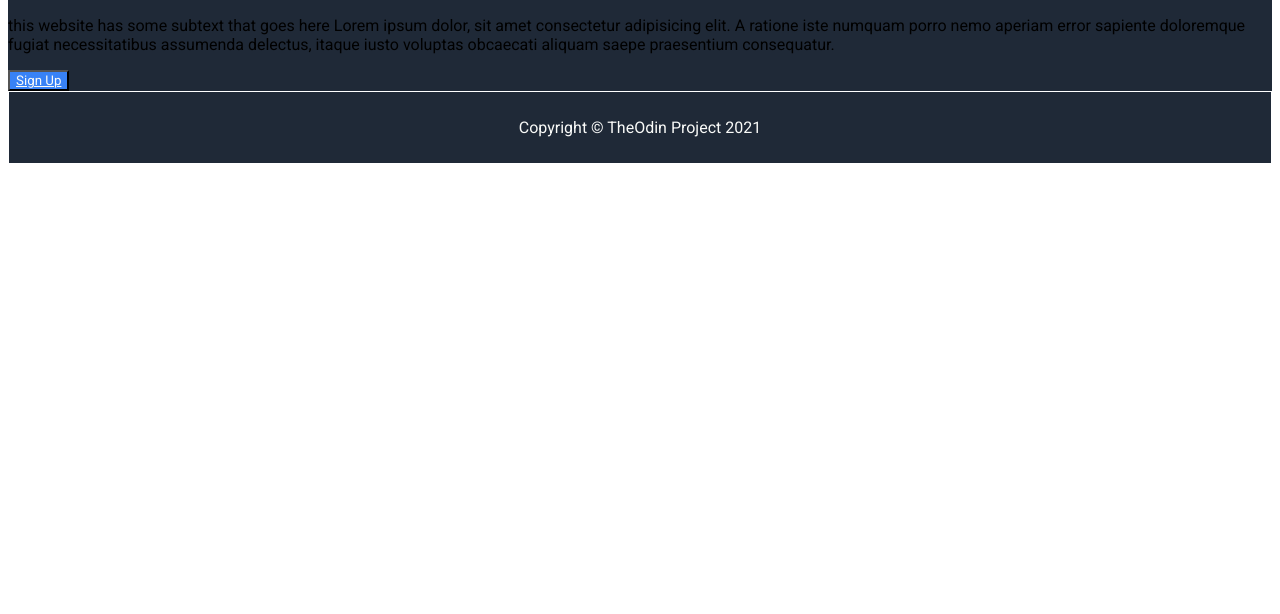
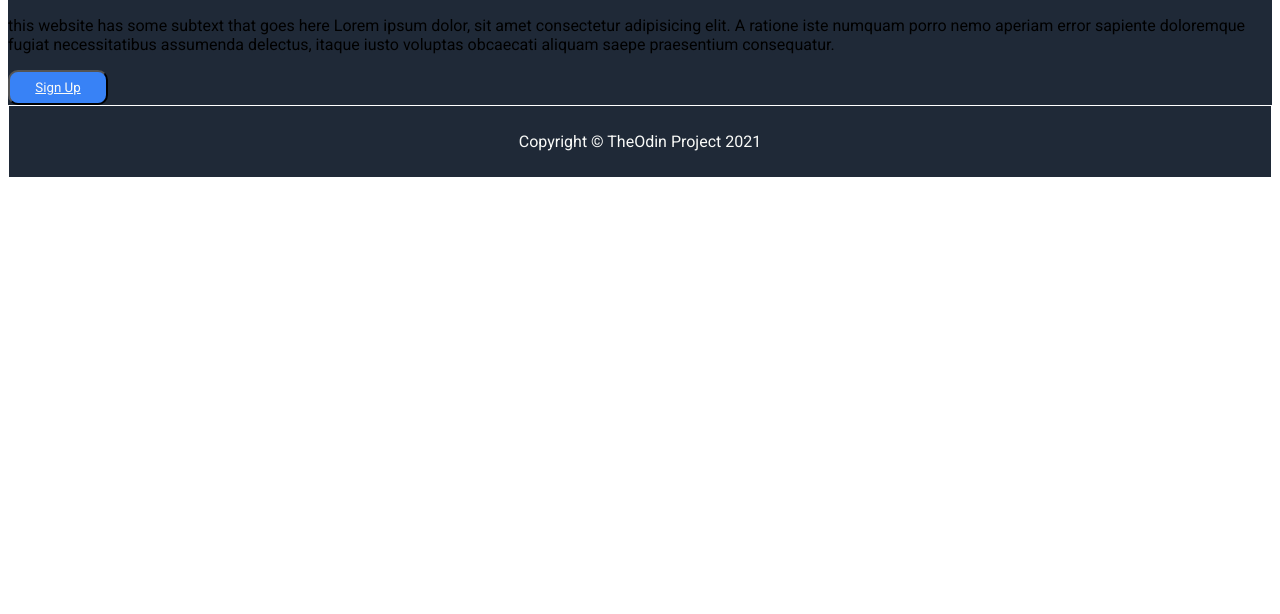
Before and after one commit to AhmadYusuf1502/landing-page, a plain HTML site: page index.html in a window 1280 px wide. Shown: the part 186-800 px from the top of the page. Drawn offline with Linux system fonts and the light colour scheme.

Commit message:
add style button selector

```diff
--- a/style.css
+++ b/style.css
@@ -27,6 +27,11 @@ li{
 }
 button{
     background-color: #3882f6;
+    border-radius: 10px;
+    width: 100px;
+    height: 35px;
+    text-align: center;
+
 }
 button, a{
     color: #F9FAF8;
```
